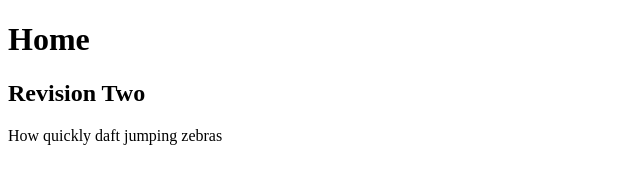
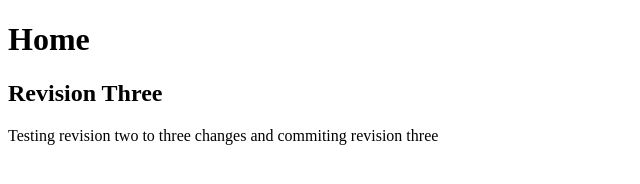
Before and after one commit to druggweb/project_git, a plain HTML site: page index.html in a window 1280 px wide. Shown: the whole page, without its empty margins (0-640 px from the left). Drawn offline with Linux system fonts and the light colour scheme.

Commit message:
revision three

```diff
--- a/index.html
+++ b/index.html
@@ -7,8 +7,8 @@
 <body>
 
 	<h1>Home</h1>
-	<h2>Revision Two</h2>
-	<p>How quickly daft jumping zebras</p>
+	<h2>Revision Three</h2>
+	<p>Testing revision two to three changes and commiting revision three</p>
 
 </body>
 </html>
```
